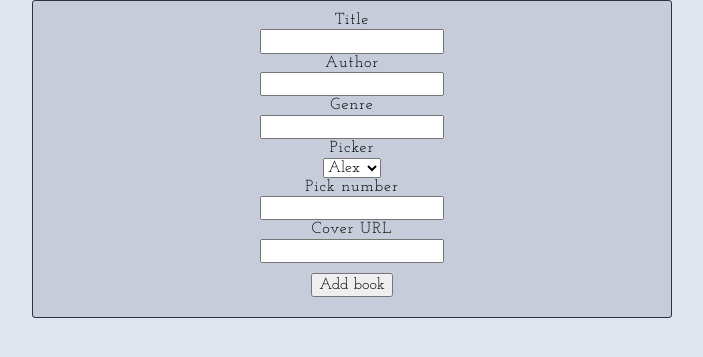
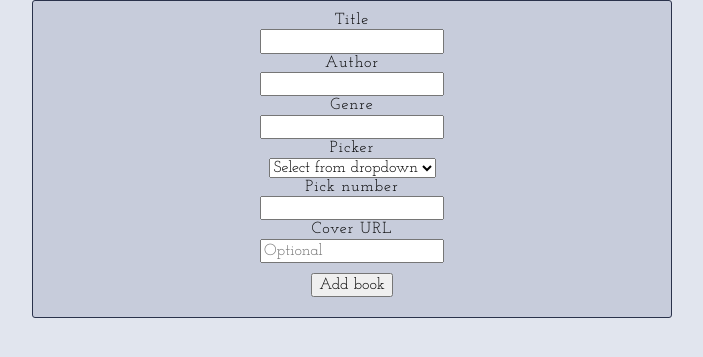
Before and after one commit to hb020202/collection, a PHP site: page /collection/add.php in a window 1280 px wide. Shown: the part 205-562 px from the top of the page, without its empty margins (288-991 px from the left). Run offline with PHP 8.4, Linux system fonts and the light colour scheme.

Commit message:
placeholder added

```diff
--- a/add.php
+++ b/add.php
@@ -39,7 +39,8 @@ require('dbadddata.php');
                 <div>
                     <label for="picker_select">Picker</label>
                 </div>
-                <select id="picker_select" name="picker_select">
+                <select id="picker_select" name="picker_select" required="">
+                    <option value="" disabled selected hidden>Select from dropdown</option>
                     <option value="Alex">Alex</option>
                     <option value="Holly">Holly</option>
                     <option value="Kim">Kim</option>
@@ -53,8 +54,7 @@ require('dbadddata.php');
                 <div>
                     <label for="cover_input">Cover URL</label>
                 </div>
-
-                <input id="cover_input" name="cover_input" type="text">
+                <input id="cover_input" name="cover_input" type="text" placeholder="Optional">
                 <div>
                     <input type="submit" class="add_btn btn" name="add_book" value="Add book">
                 </div>
```
